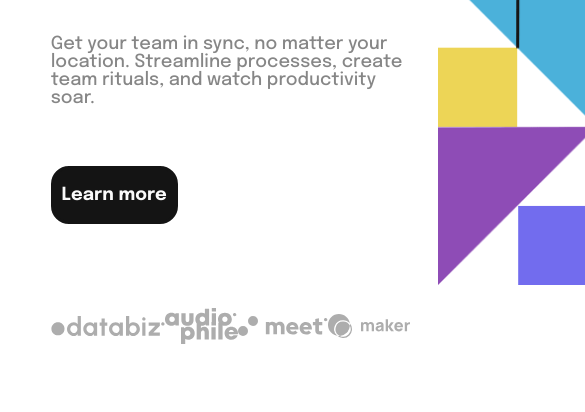
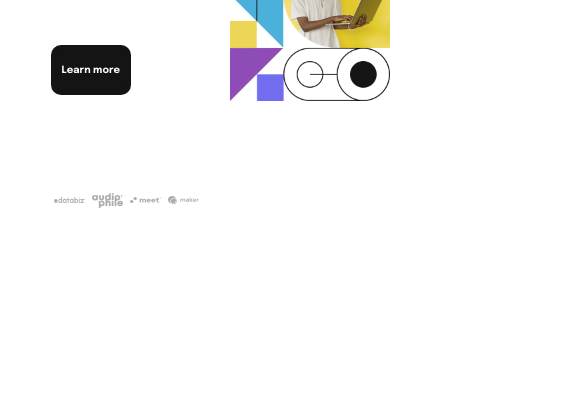
Before and after one commit to sunder-kirei/intro-dropdown-menus, a plain HTML site: page index.html in a window 390 px wide. Shown: the part 432-844 px from the top of the page, 585 px wide, since content can reach past the window. Drawn offline with Linux system fonts and the light colour scheme.

Commit message:
This better work

```diff
--- a/index.html
+++ b/index.html
@@ -74,7 +74,9 @@
           <img src="./images/client-maker.svg" alt="maker" />
         </div>
       </section>
-      <img src="./images/image-hero-desktop.png" alt="hero image" />
+      <div class="image-container">
+        <img src="./images/image-hero-desktop.png" alt="hero image" />
+      </div>
     </main>
   </body>
 </html>
--- a/styles/style.scss
+++ b/styles/style.scss
@@ -108,6 +108,7 @@
   grid-template-columns: repeat(2, 1fr);
   gap: 7vw;
   height: 90vh;
+  width: 100vw;
   section {
     margin-left: 13vw;
     margin-top: 13vh;
@@ -137,17 +138,17 @@
       }
     }
     .image-gallery {
+      width: 100%;
+      max-width: 40vw;
+      height: 5vh;
       display: flex;
       justify-content: space-around;
       img {
+        height: 100%;
+        width: 20%;
         object-fit: contain;
       }
     }
-  }
-  > img {
-    height: 75vh;
-    width: fit-content;
-    object-fit: contain;
   }
 }
 
@@ -162,3 +163,29 @@
     object-fit: contain;
   }
 }
+.image-container {
+  max-width: 100%;
+  max-height: 100%;
+  overflow: hidden;
+  img {
+    width: 100%;
+    height: 90%;
+    object-fit: contain;
+  }
+}
+@media (max-width: 1000px) {
+  * {
+    font-size: 10px;
+  }
+  :root {
+    font-size: 12px;
+  }
+}
+@media (max-width: 900px) {
+  * {
+    font-size: 10px;
+  }
+  :root {
+    font-size: 10px;
+  }
+}
```
Also changed, not shown: styles/style.css, 1 other file.
